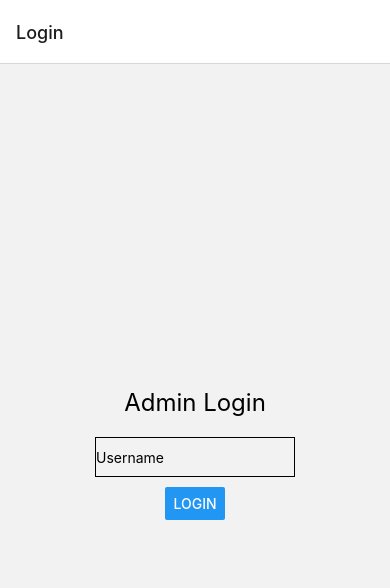
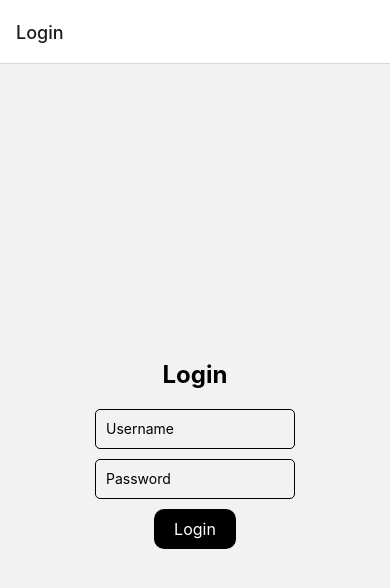
Before and after one commit to einstein-john/adminApp, a React Native app: screen / in a window 390 px wide. Shown: the top 588 px of the page. Built offline with nearby package versions, Linux system fonts and the light colour scheme.

Commit message:
login mechanism works

```diff
--- a/App.js
+++ b/App.js
@@ -1,9 +1,12 @@
 import React from 'react';
-import { View, Text, TextInput, Button } from 'react-native';
-import { NavigationContainer } from '@react-navigation/native';
+import { View, Text, TextInput, TouchableOpacity, StyleSheet } from 'react-native';
+import { NavigationContainer, useNavigation } from '@react-navigation/native';
 import { createStackNavigator } from '@react-navigation/stack';
 import { createStore } from 'redux';
-import { Provider } from 'react-redux';
+import { Provider, useDispatch } from 'react-redux';
+import WelcomeScreen from './welcomeScreen';
+
+
 
 // Redux actions
 const LOGIN = 'LOGIN';
@@ -31,32 +34,40 @@ const reducer = (state = initialState, action) => {
 const store = createStore(reducer);
 
 // Screens
-const LoginScreen = ({ navigation }) => {
+const LoginScreen = () => {
   const [username, setUsername] = React.useState('');
+  const [password, setPassword] = React.useState('');
+  const dispatch = useDispatch();
+  const navigation = useNavigation();
 
   const handleLogin = () => {
-    store.dispatch({ type: LOGIN, payload: username });
+    if (username === 'admin' && password === 'password') {
+      dispatch({ type: LOGIN, payload: username });
+      navigation.navigate('Welcome', { username });
+    } else {
+      console.log('Invalid login');
+    }
   };
 
   return (
-    <View style={{ flex: 1, justifyContent: 'center', alignItems: 'center' }}>
-      <Text style={{ fontSize: 24, marginBottom: 20 }}>Admin Login</Text>
+    <View style={styles.container}>
+      <Text style={styles.title}>Login</Text>
       <TextInput
+        style={styles.input}
         placeholder="Username"
-        style={{ width: 200, height: 40, borderWidth: 1, marginBottom: 10 }}
+        value={username}
         onChangeText={setUsername}
       />
-      <Button title="Login" onPress={handleLogin} />
-    </View>
-  );
-};
-
-const DashboardScreen = () => {
-  const { username } = store.getState();
-
-  return (
-    <View style={{ flex: 1, justifyContent: 'center', alignItems: 'center' }}>
-      <Text style={{ fontSize: 24 }}>Welcome, {username}!</Text>
+      <TextInput
+        style={styles.input}
+        placeholder="Password"
+        secureTextEntry
+        value={password}
+        onChangeText={setPassword}
+      />
+      <TouchableOpacity style={styles.button} onPress={handleLogin}>
+        <Text style={styles.buttonText}>Login</Text>
+      </TouchableOpacity>
     </View>
   );
 };
@@ -69,15 +80,43 @@ const App = () => {
     <Provider store={store}>
       <NavigationContainer>
         <Stack.Navigator>
-          {store.getState().isLoggedIn ? (
-            <Stack.Screen name="Dashboard" component={DashboardScreen} />
-          ) : (
-            <Stack.Screen name="Login" component={LoginScreen} />
-          )}
+          <Stack.Screen name="Login" component={LoginScreen} />
+          <Stack.Screen name="Welcome" component={WelcomeScreen} />
         </Stack.Navigator>
       </NavigationContainer>
     </Provider>
   );
 };
 
+const styles = StyleSheet.create({
+  container: {
+    flex: 1,
+    justifyContent: 'center',
+    alignItems: 'center',
+  },
+  title: {
+    fontSize: 24,
+    fontWeight: 'bold',
+    marginBottom:20,
+  },
+  input: {
+    width: 200,
+    height: 40,
+    borderWidth: 1,
+    marginBottom: 10,
+    padding: 10,
+    borderRadius: 5,
+  },
+  button: {
+    backgroundColor: 'black',
+    paddingHorizontal: 20,
+    paddingVertical: 10,
+    borderRadius: 10,
+  },
+  buttonText: {
+    color: 'white',
+    fontSize: 16,
+  },
+});
+
 export default App;
--- a/app.json
+++ b/app.json
@@ -1,7 +1,7 @@
 {
   "expo": {
     "name": "adminApp",
-    "slug": "adminApp",
+    "slug": "adminapp",
     "version": "1.0.0",
     "orientation": "portrait",
     "icon": "./assets/icon.png",
@@ -25,6 +25,12 @@
     },
     "web": {
       "favicon": "./assets/favicon.png"
-    }
+    },
+    "extra": {
+      "eas": {
+        "projectId": "9588e439-2c27-48db-834a-0be1119a0ed3"
+      }
+    },
+    "owner": "johneinstein_1"
   }
 }
--- /dev/null
+++ b/welcomeScreen.js
@@ -0,0 +1,44 @@
+import React, { useEffect } from 'react';
+import { View, Text, Alert, BackHandler } from 'react-native';
+import { useSelector, useDispatch } from 'react-redux';
+import { NavigationContainer, useNavigation } from '@react-navigation/native';
+
+
+const WelcomeScreen = () => {
+  const username = useSelector((state) => state.username);
+  const dispatch = useDispatch();
+  const navigation = useNavigation();
+
+  useEffect(() => {
+    const backAction = () => {
+      Alert.alert(
+        'Logout',
+        'Are you sure you want to log out?',
+        [
+          { text: 'Cancel', style: 'cancel' },
+          {
+            text: 'Logout',
+            onPress: () => {
+              dispatch({ type: 'LOGIN', payload: '' });
+              navigation.navigate('Login'); // Navigate to the login screen
+            },
+          },
+        ],
+        { cancelable: false }
+      );
+      return true; // Return true to prevent the default back button action
+    };
+
+    const backHandler = BackHandler.addEventListener('hardwareBackPress', backAction);
+
+    return () => backHandler.remove();
+  }, []);
+
+  return (
+    <View style={{ flex: 1, justifyContent: 'center', alignItems: 'center' }}>
+      <Text style={{ fontSize: 24 }}>Welcome, {username}!</Text>
+    </View>
+  );
+};
+
+export default WelcomeScreen;
```
Also changed, not shown: package.json (+10 -3 lines), 1 other file (tests, documents, lock files or other folders).
